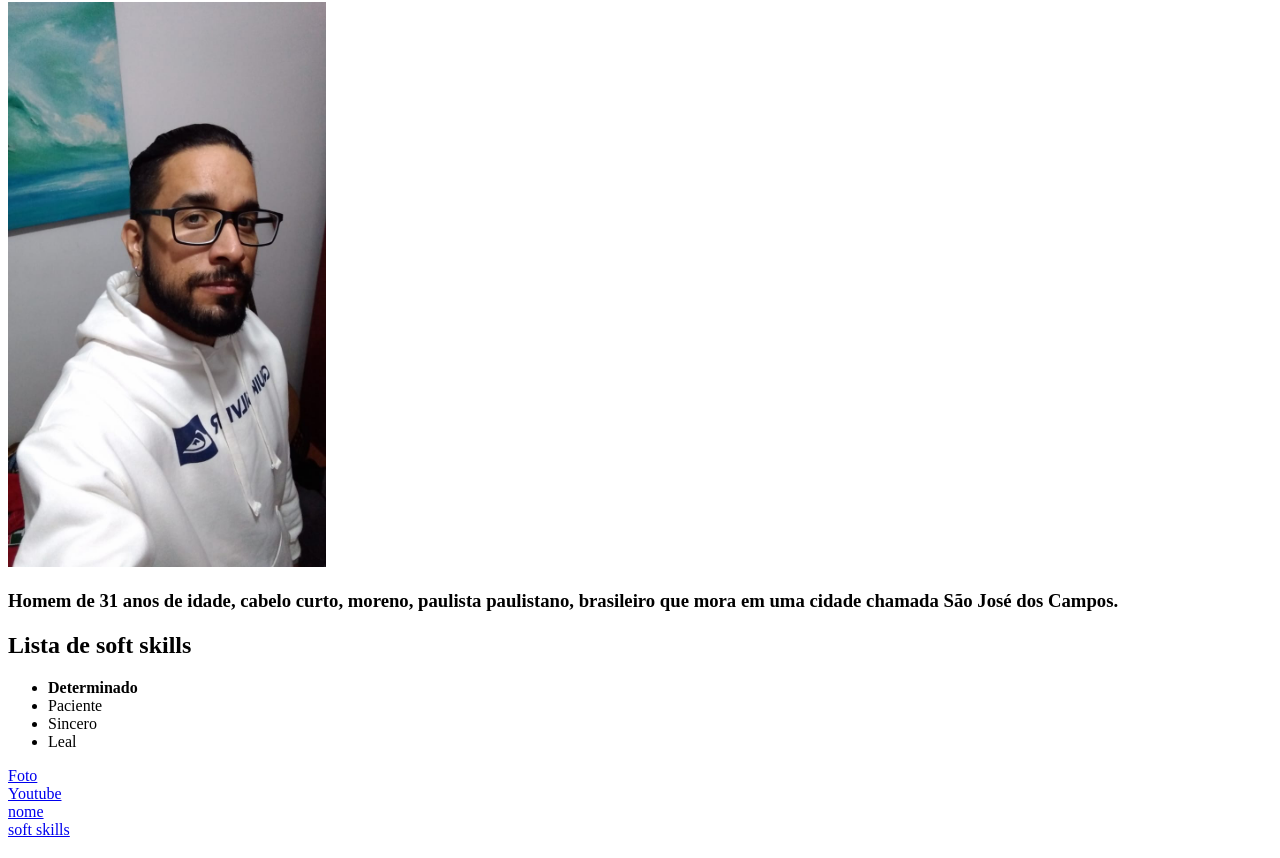
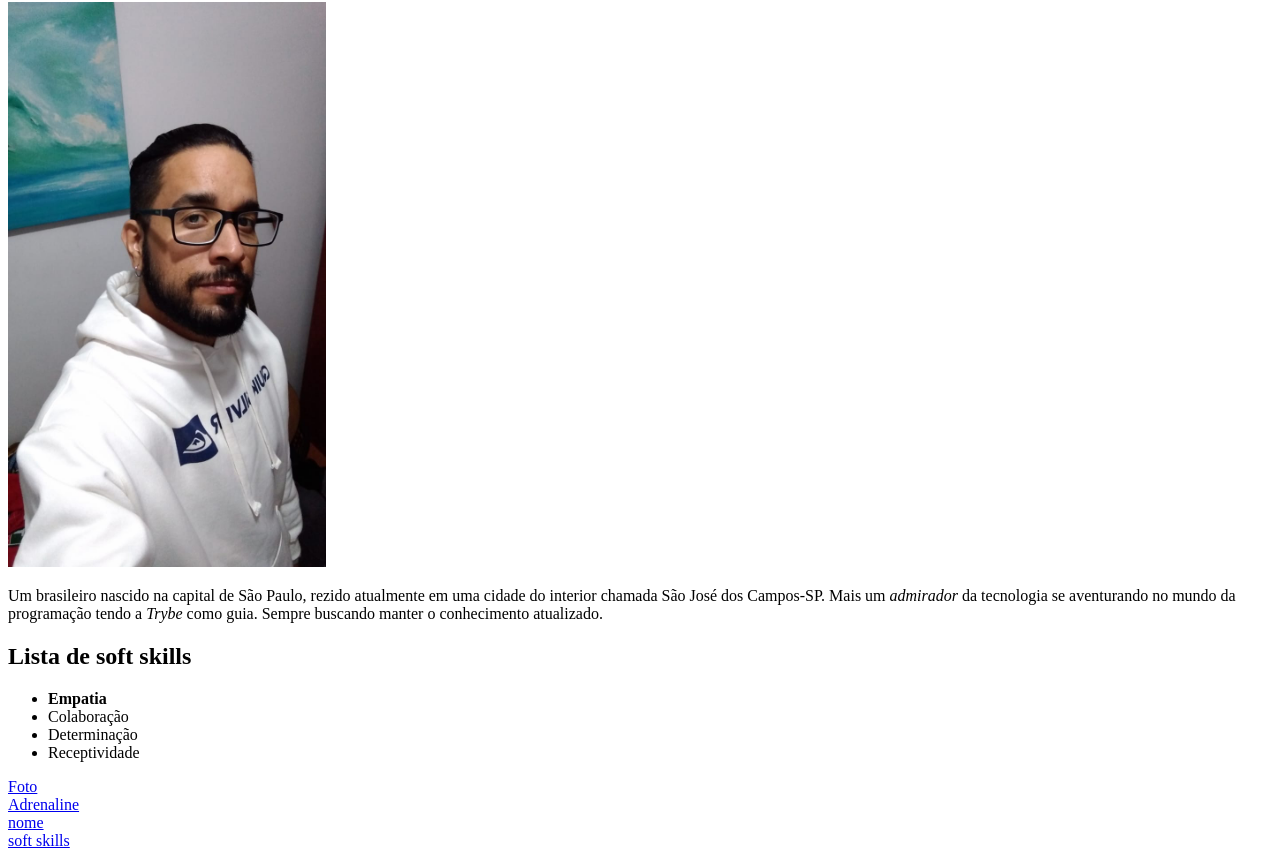
Before and after one commit to Phyllipesa/my-portifolio, a plain HTML site: page index.html in a window 1280 px wide. Shown: the part 78-936 px from the top of the page. Drawn offline with Linux system fonts and the light colour scheme.

Commit message:
Personalizando os textos e adicionando habilidades

```diff
--- a/index.html
+++ b/index.html
@@ -10,18 +10,18 @@
     <h1 id="nome">Phyllipe Soares de Albuquerque</h1>
 <img src="eu.jpeg" alt="pessoa-barbura-de-oculos-com-quadro-no-fundo" width="318px" id="foto">
 
-    <h3> Homem de 31 anos de idade, cabelo curto, moreno, paulista paulistano, brasileiro que mora em uma cidade chamada São José dos Campos.</h3>
+<p>Um brasileiro nascido na capital de São Paulo, rezido atualmente em uma cidade do interior chamada São José dos Campos-SP. Mais um <em>admirador</em> da tecnologia se aventurando no mundo da programação tendo a <em>Trybe</em> como guia. Sempre buscando manter o conhecimento atualizado.</p>
 
     <h2 id="ss">Lista de soft skills</h2>
     <ul>
-      <li><strong>Determinado</strong></li>
-      <li>Paciente</li>
-      <li>Sincero</li>
-      <li>Leal</li>
+      <li><strong>Empatia</strong></li>
+      <li>Colaboração</li>
+      <li>Determinação</li>
+      <li>Receptividade</li>
     </ul>
 
     <a href="#foto">Foto</a><br>
-    <a href="http://youtube.com" target="_blank">Youtube</a><br>
+    <a href="https://adrenaline.com.br/" target="_blank">Adrenaline</a><br>
     <a href="#nome">nome</a><br>
     <a href="#ss">soft skills</a><br>
 
```
